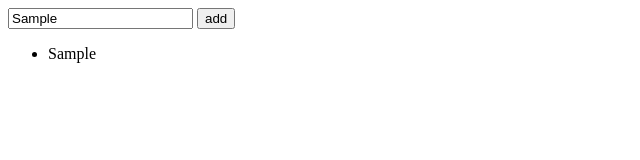
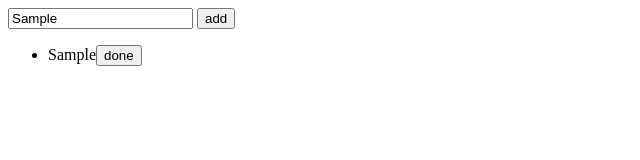
Before and after one commit to a241112/ToDo_app_js, a plain HTML site: page index.html in a window 1280 px wide. Both pictures are taken after typing "Sample" into the empty fields and a click on the button "add". Shown: the whole page, without its empty margins (0-640 px from the left). Drawn offline with Linux system fonts and the light colour scheme.

Commit message:
doneボタンの生成

```diff
--- a/index.html
+++ b/index.html
@@ -22,6 +22,10 @@
     const li = document.createElement('li');
     li.innerText = input.value;
 
+    const doneButton = document.createElement('button');
+    doneButton.innerText = 'done';
+    li.appendChild(doneButton);
+
     const ul = document.querySelector('ul');
     ul.appendChild(li);
   });
```
